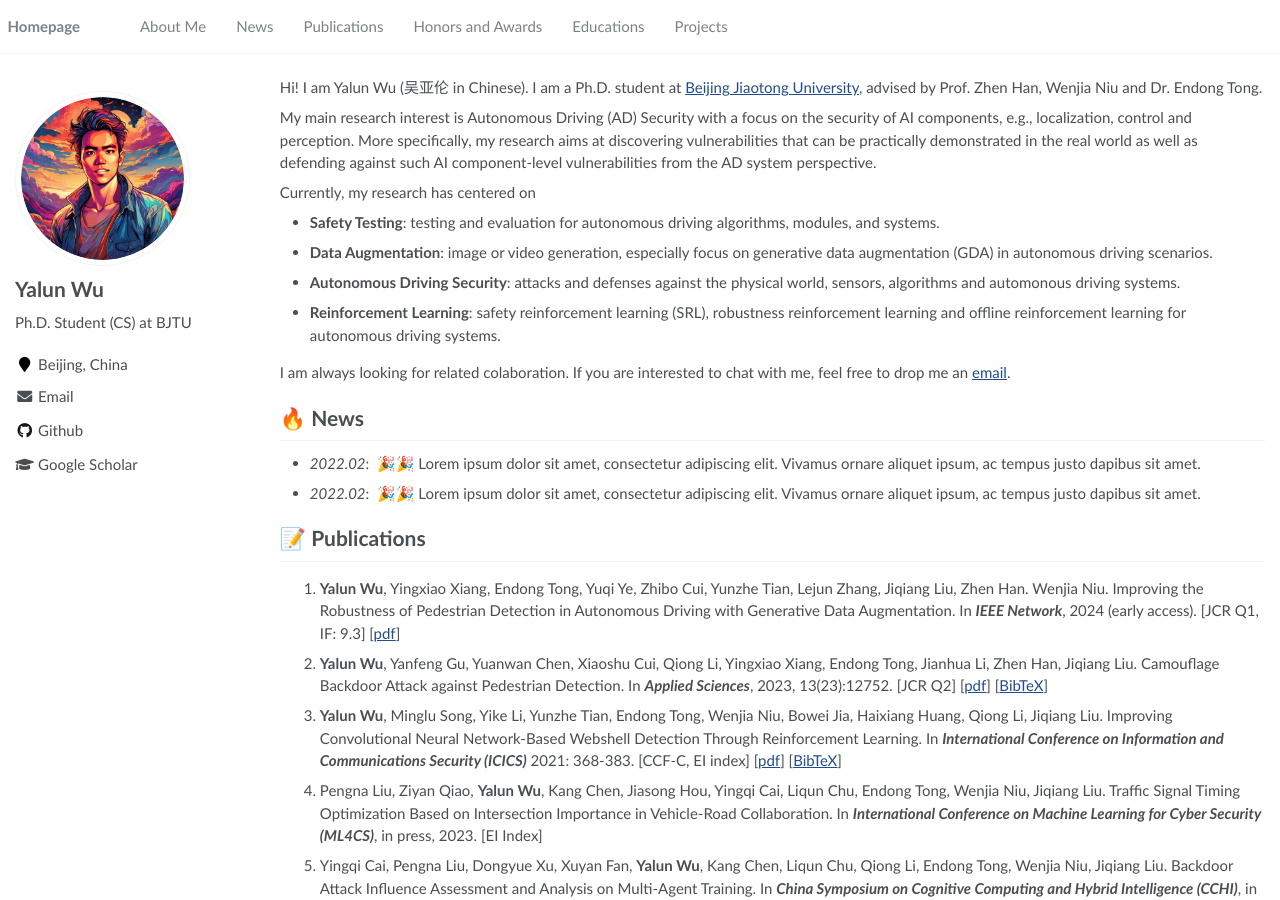
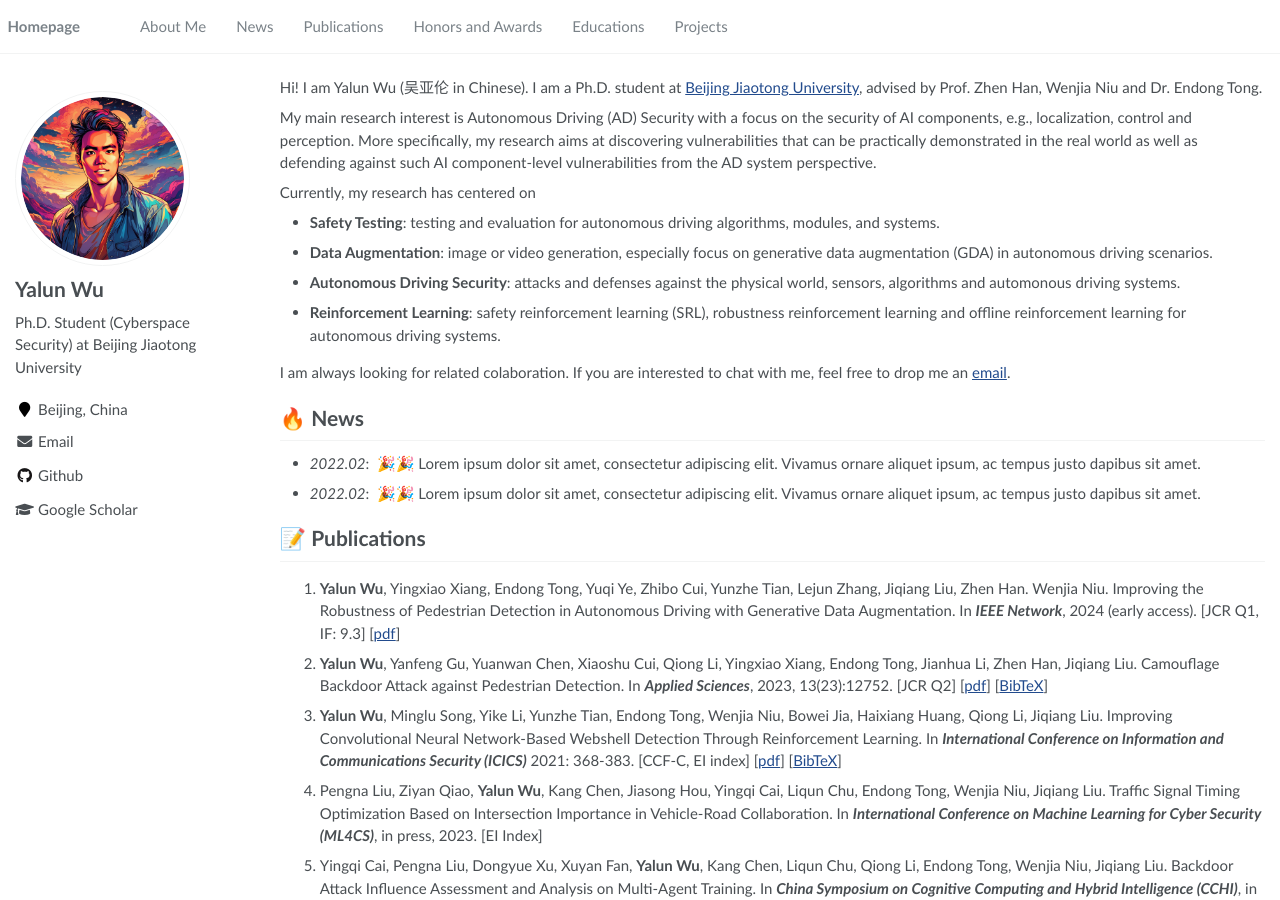
Before and after one commit to Allenpandas/Allenpandas.github.io, a Jekyll site: the page built from _pages/about.md, in a window 1280 px wide and 900 px high. Built offline with Jekyll 4.4.1, drawn with Linux system fonts in a browser that asks for light colours.

Commit message:
update _config.yml

```diff
--- a/_config.yml
+++ b/_config.yml
@@ -23,7 +23,7 @@ baidu_site_verification  :  # get baidu_site_verification from https://ziyuan.ba
 author:
   name             : "Yalun Wu"
   avatar           : "images/android-chrome-512x512.png"
-  bio              : "Ph.D. Student (CS) at BJTU"
+  bio              : "Ph.D. Student (Cyberspace Security) at Beijing Jiaotong University"
   location         : "Beijing, China"
   employer         :
   pubmed           :
```
